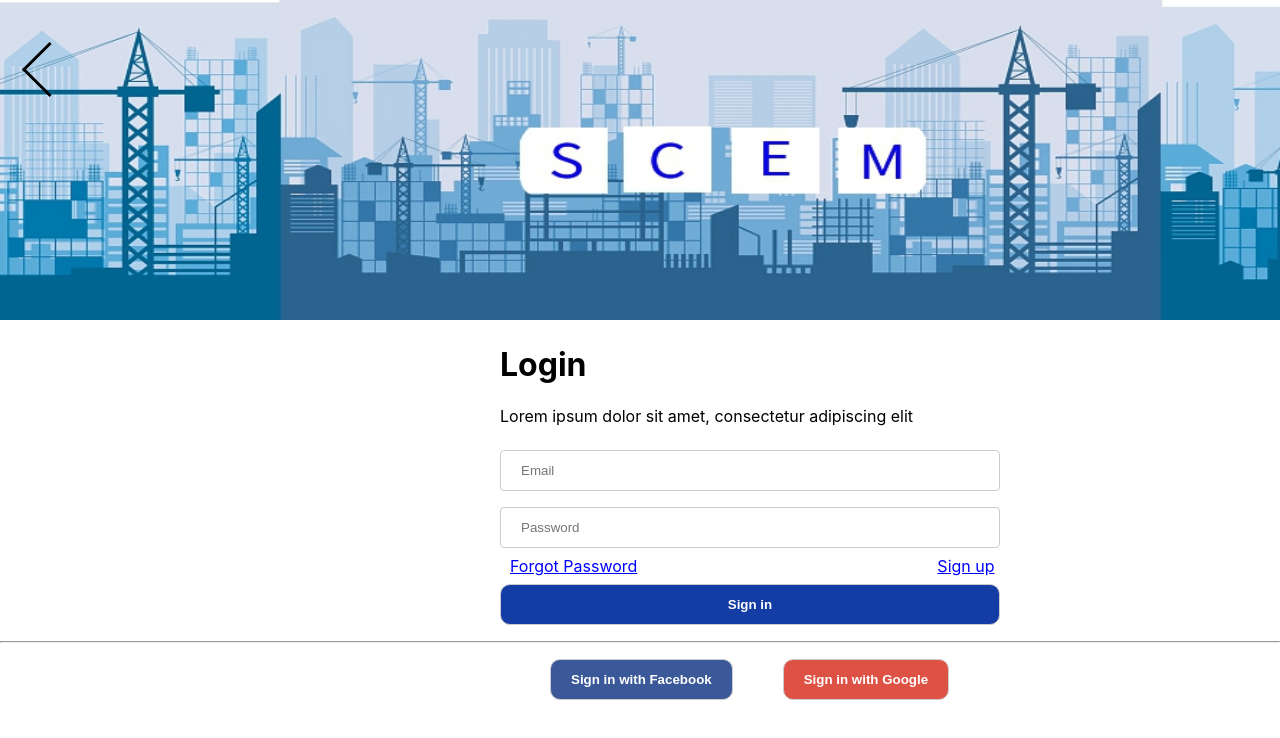
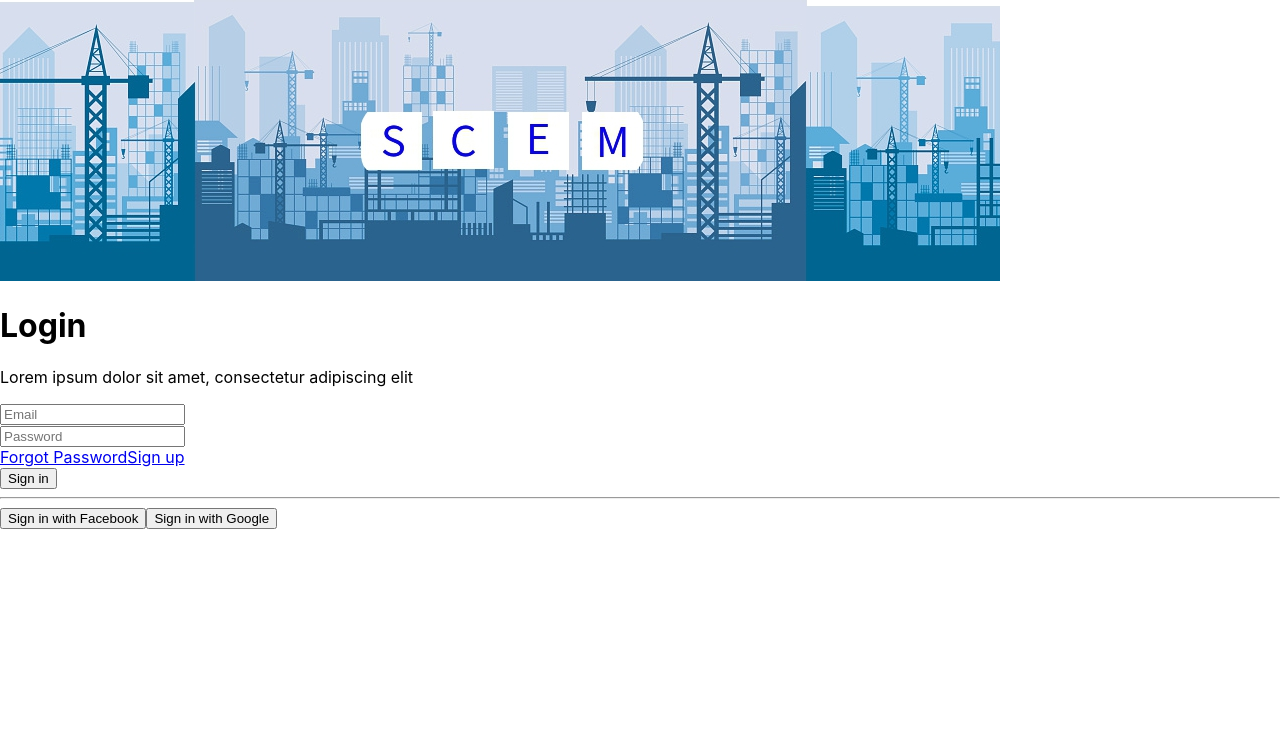
Before and after one commit to shp2018/SCEM, a React (Create React App) app in the folder SCEM Web/: page /login in a window 1280 px wide. Shown: the top 738 px of the page. Built offline with nearby package versions, Linux system fonts and the light colour scheme.

Commit message:
reformatted css

```diff
--- a/SCEM Web/src/App.css
+++ /dev/null
@@ -1,163 +0,0 @@
-#logo{
-  width:90em;
- height:20em;
- position:relative;
-
-}
-body{
-  overflow-x: hidden;
-}
-#loginTitle,#subtitle,#signin{
-  position:relative;
-  left:500px;
-
-}
-#loginTitle{
-  font-weight: bold;
-}
-
-input[type=text], select {
-  position:relative;
-  left:500px;
-  width: 500px;
-  padding: 12px 20px;
-  margin: 8px 0;
-  display: inline-block;
-  border: 1px solid #ccc;
-  border-radius: 4px;
-  box-sizing: border-box;
-}
-#forgot{
-  position:relative;
-  left:510px;
-  color:blue;
-}
-#signup{
-  position:relative;
-  left:810px;
-  color:blue;
-
-}
-#signin{
-  width: 500px;
-  padding: 12px 20px;
-  margin: 8px 0;
-  display: inline-block;
-  border: 1px solid #ccc;
-  border-radius: 10px;
-  box-sizing: border-box;
-  background-color: #143ca5 ;
-  color:white;
-  font-weight: bold;
-
-}
-
-#facebook{
-  position: relative;
-  padding: 12px 20px;
-  left:550px;
-  margin: 8px 0;
-  display: inline-block;
-  border: 1px solid #ccc;
-  border-radius: 10px;
-  box-sizing: border-box;
-  background-color:#3b5998;
-  color:white;
-  font-weight: bold;
-
-}
-#google{
-  position: relative;
-  padding: 12px 20px;
-  left:600px;
-  margin: 8px 0;
-  display: inline-block;
-  border: 1px solid #ccc;
-  border-radius: 10px;
-  box-sizing: border-box;
-  background-color:#de5246;
-  color:white;
-  font-weight: bold;
-
-}
-
-.arrow {
-  border: solid black;
-  border-width: 0 3px 3px 0;
-  display: inline-block;
-  padding: 3px;
-}
-
-.left {
-  transform: rotate(135deg);
-  -webkit-transform: rotate(135deg);
-}
-#back{
-    position: absolute;
-    top:50px;
-    left:30px;
-    z-index: 1;
-    width:30px;
-    height:30px;
-}
-
-
-/*Forgot Password Page*/
-
-#forgot-page {
-    text-align: center;
-}
-
-#forgot-backButton {
-    position: absolute;
-    left: calc(50% - 153px);
-    filter: invert(100%);
-    margin-top: 17px;
-}
-
-#forgot-header {
-    background-color: #224cbf;
-    margin-left: 30%;
-    margin-right: 30%;
-    padding-bottom: 50px;
-    padding-top: 25px;
-    border-top-left-radius: 15px;
-    border-top-right-radius: 15px;
-    margin-top: 25px;
-}
-
-#forgot-forgotPasswordText {
-    color: white;
-    font-family: Arial, Helvetica, sans-serif;
-}
-
-#forgot-emailAndSubmit {
-    margin-top: 30px;
-    border-top-left-radius: 15px;
-    border-top-right-radius: 15px;
-}
-
-#forgot-subtitle {
-    text-align: center;
-    font-family: Arial, Helvetica, sans-serif;
-}
-
-#forgot-emailInput {
-    border-radius: 5px;
-    width: 300px;
-    height: 40px;
-    font-size: 15px;
-    border-color: #c4c7cc;
-}
-
-#forgot-submit {
-    font-family: Arial, Helvetica, sans-serif;
-    font-size: 15px;
-    color: white;
-    width: 300px;
-    height: 40px;
-    margin-top: 20px;
-    border-radius: 5px;
-    background-color: #224cbf;
-    border-color: #c4c7cc;
-}
--- a/SCEM Web/src/App.js
+++ b/SCEM Web/src/App.js
@@ -1,5 +1,4 @@
 import React from 'react';
-import './App.css';
 import { BrowserRouter as Router, Routes, Route}
     from 'react-router-dom';
 import Signup from './routes/signup';
--- /dev/null
+++ b/SCEM Web/src/css/forgot.css
@@ -0,0 +1,59 @@
+/*Forgot Password Page*/
+
+#forgot-page {
+    text-align: center;
+}
+
+#forgot-backButton {
+    position: absolute;
+    left: calc(50% - 153px);
+    filter: invert(100%);
+    margin-top: 17px;
+}
+
+#forgot-header {
+    background-color: #224cbf;
+    margin-left: 30%;
+    margin-right: 30%;
+    padding-bottom: 50px;
+    padding-top: 25px;
+    border-top-left-radius: 15px;
+    border-top-right-radius: 15px;
+    margin-top: 25px;
+}
+
+#forgot-forgotPasswordText {
+    color: white;
+    font-family: Arial, Helvetica, sans-serif;
+}
+
+#forgot-emailAndSubmit {
+    margin-top: 30px;
+    border-top-left-radius: 15px;
+    border-top-right-radius: 15px;
+}
+
+#forgot-subtitle {
+    text-align: center;
+    font-family: Arial, Helvetica, sans-serif;
+}
+
+#forgot-emailInput {
+    border-radius: 5px;
+    width: 300px;
+    height: 40px;
+    font-size: 15px;
+    border-color: #c4c7cc;
+}
+
+#forgot-submit {
+    font-family: Arial, Helvetica, sans-serif;
+    font-size: 15px;
+    color: white;
+    width: 300px;
+    height: 40px;
+    margin-top: 20px;
+    border-radius: 5px;
+    background-color: #224cbf;
+    border-color: #c4c7cc;
+}
--- a/SCEM Web/src/routes/forgot.js
+++ b/SCEM Web/src/routes/forgot.js
@@ -1,5 +1,6 @@
 import React, {useState} from "react";
 import emailjs from 'emailjs-com';
+import '../css/forgot.css';
 
 function ForgotPassword() {
     emailjs.init('GONcF-cj5ZEW9CF6a');
```
